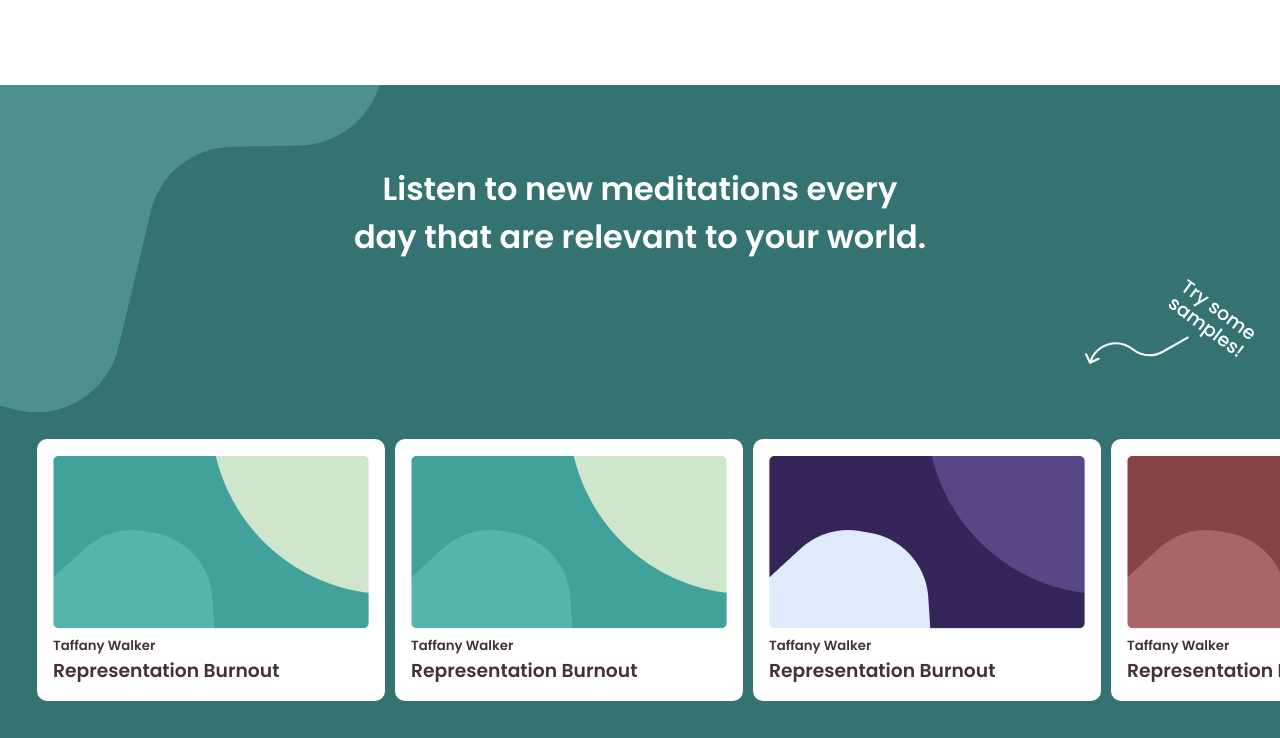
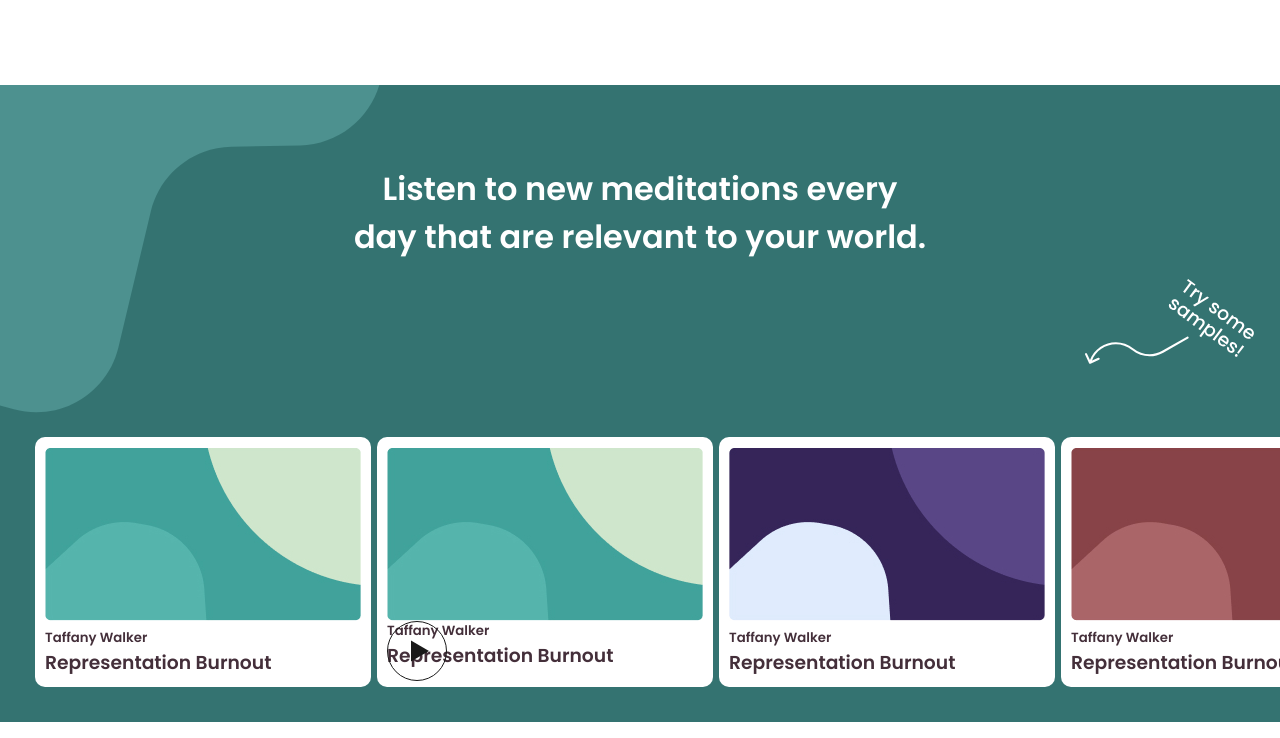
Before and after one commit to firefly3823/Shine_StaticWebsite, a plain HTML site: page index.html in a window 1280 px wide. Shown: the part 1374-2112 px from the top of the page. Drawn offline with Linux system fonts and the light colour scheme.

Commit message:
some_changes

```diff
--- a/index.html
+++ b/index.html
@@ -11,7 +11,7 @@
 
 <body>
     <div class="landing_container">
-        <img class="header_image" src="/assets/header-hero-image-model2.5d57ba24.jpg" alt="">
+        <img class="header_image" src="/assets/header-hero-image.jpg" alt="header_image">
         <div class="shine_logo"><img src="/assets/shine-logo.4ccdd0f3.png" alt=""></div>
         <nav class="nav_bar shine_logo">
             <!-- <ul class="menu_list">
@@ -99,7 +99,12 @@
             </div>
 
             <div class="card">
-                <img src="./assets/track-teal.0aa87c2a.jpg" alt="">
+
+                <div class="inner_image_container">
+                    <img class="card_background" src="./assets/track-teal.0aa87c2a.jpg" alt="">
+                    <img class="play_icon" src="./assets/play-button.c9796f8a.svg" alt="">
+
+                </div>
                 <h5>Taffany Walker</h6>
                 <h3>Representation Burnout</h3>
             </div>
--- a/style.css
+++ b/style.css
@@ -148,8 +148,20 @@
 }
 
 .card {
-    padding: 1rem;
+    padding: 10px;
     background-color: white;
-    margin: 5px;
+    margin: 3px;
     border-radius: 10px;
+
 }
+.card_background{
+    display: block;
+}
+.inner_image_container{
+    position: relative;
+
+}
+.play_icon{
+    position: absolute;
+
+}
```
Also changed, not shown: assets/header-hero-image.jpg (renamed from assets/header-hero-image-model2.5d57ba24.jpg).
